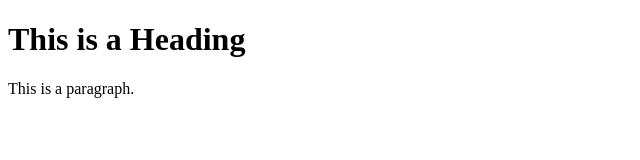
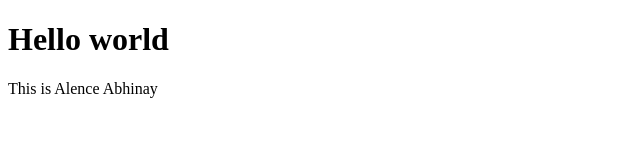
Before and after one commit to Alence2442/Class-Task1, a plain HTML site: page index.html in a window 1280 px wide. Shown: the whole page, without its empty margins (0-640 px from the left). Drawn offline with Linux system fonts and the light colour scheme.

Commit message:
Update index.html

```diff
--- a/index.html
+++ b/index.html
@@ -7,8 +7,8 @@
 
 <body>
 
-    <h1>This is a Heading</h1>
-    <p>This is a paragraph.</p>
+    <h1>Hello world</h1>
+    <p>This is Alence Abhinay</p>
 
 </body>
 </html>
```
